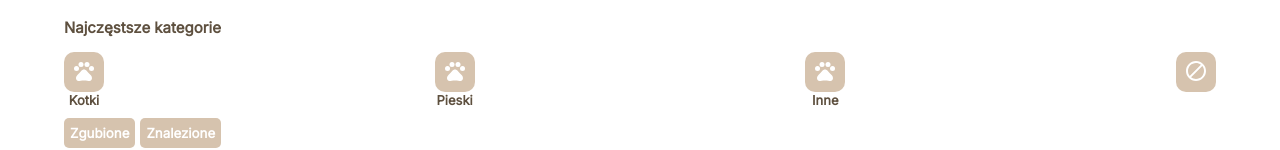
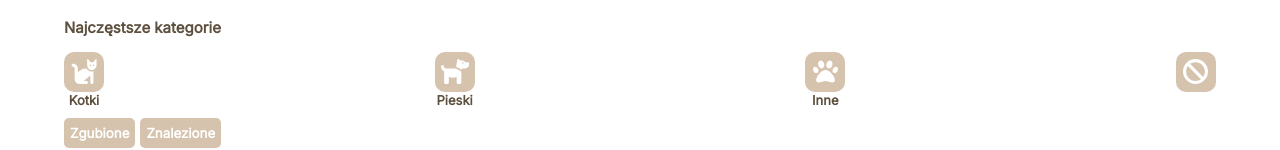
Before and after one commit to asiabielawska/PetsFinder, a React (Vite) app: page / in a window 1280 px wide. Shown: the part 142-292 px from the top of the page. Built offline with nearby package versions, Linux system fonts and the light colour scheme.

Commit message:
Add font awsome

```diff
--- a/package.json
+++ b/package.json
@@ -12,6 +12,11 @@
   "dependencies": {
     "@emotion/react": "^11.11.3",
     "@emotion/styled": "^11.11.0",
+    "@fortawesome/fontawesome-svg-core": "^6.5.1",
+    "@fortawesome/free-brands-svg-icons": "^6.5.1",
+    "@fortawesome/free-regular-svg-icons": "^6.5.1",
+    "@fortawesome/free-solid-svg-icons": "^6.5.1",
+    "@fortawesome/react-fontawesome": "^0.2.0",
     "@mui/icons-material": "^5.15.4",
     "@mui/material": "^5.15.4",
     "@mui/x-date-pickers": "^6.19.0",
--- a/src/components/HomePage/CommonCategories/MainCommonCategories.tsx
+++ b/src/components/HomePage/CommonCategories/MainCommonCategories.tsx
@@ -4,8 +4,11 @@
   CommonCategories,
   LostFindButtons,
 } from "./styled";
-import PetsIcon from "@mui/icons-material/Pets";
-import BlockIcon from "@mui/icons-material/Block";
+import { FontAwesomeIcon } from "@fortawesome/react-fontawesome";
+import { faCat } from "@fortawesome/free-solid-svg-icons";
+import { faDog } from "@fortawesome/free-solid-svg-icons";
+import { faBan } from "@fortawesome/free-solid-svg-icons";
+import { faPaw } from "@fortawesome/free-solid-svg-icons";
 
 export const MainCommonCategories = () => {
   return (
@@ -13,25 +16,25 @@
       <CommonCategories>
         <Category>
           <CategoryButton>
-            <PetsIcon />
+            <FontAwesomeIcon icon={faCat} />
           </CategoryButton>
           <div>Kotki</div>
         </Category>
         <Category>
           <CategoryButton>
-            <PetsIcon />
+            <FontAwesomeIcon icon={faDog} />
           </CategoryButton>
           <div>Pieski</div>
         </Category>
         <Category>
           <CategoryButton>
-            <PetsIcon />
+            <FontAwesomeIcon icon={faPaw} />
           </CategoryButton>
           <div>Inne</div>
         </Category>
         <Category>
           <CategoryButton>
-            <BlockIcon fontSize="medium" />
+            <FontAwesomeIcon icon={faBan} />
           </CategoryButton>
         </Category>
       </CommonCategories>
--- a/src/components/HomePage/CommonCategories/styled.ts
+++ b/src/components/HomePage/CommonCategories/styled.ts
@@ -24,6 +24,7 @@
   width: 40,
   borderRadius: 10,
   color: "white",
+  fontSize: 25,
 });
 
 export const LostFindButtons = styled("button")({
```
Also changed, not shown: 1 other file (tests, documents, lock files or other folders).
